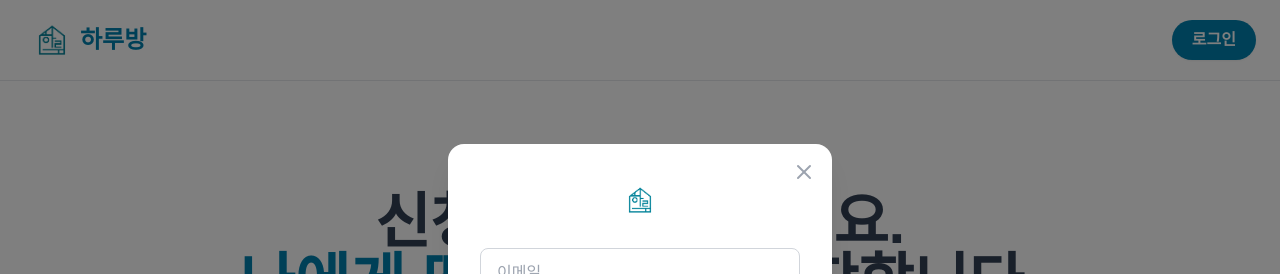
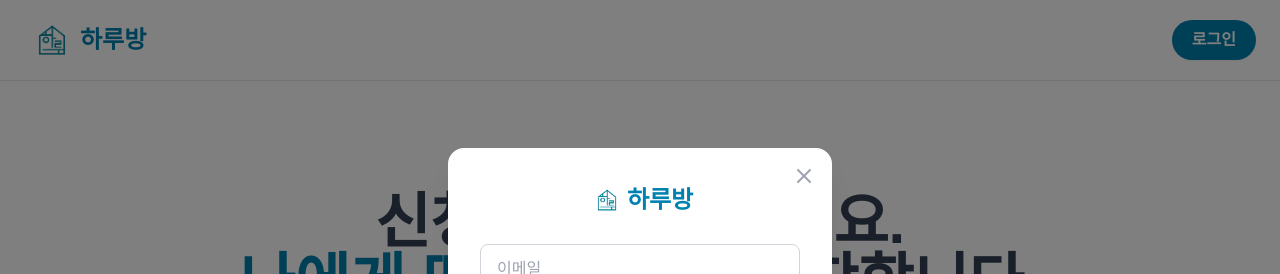
Before and after one commit to 0jae0517/harubangFront, a React (Vite) app: page / in a window 1280 px wide. Both pictures are taken after a click on the button "로그인". Shown: the top 274 px of the page. Built offline with nearby package versions, Linux system fonts and the light colour scheme; a web font is replaced by a local one.

Commit message:
Update LoginModal.tsx

```diff
--- a/src/components/LoginModal.tsx
+++ b/src/components/LoginModal.tsx
@@ -32,9 +32,9 @@ const LoginModal: React.FC<LoginModalProps> = ({ isOpen, onClose }) => {
             <button onClick={onClose} className="absolute top-4 right-4 text-gray-400 hover:text-gray-600">
                 <svg xmlns="http://www.w3.org/2000/svg" width="24" height="24" viewBox="0 0 24 24" fill="none" stroke="currentColor" strokeWidth="2" strokeLinecap="round" strokeLinejoin="round"><line x1="18" y1="6" x2="6" y2="18"></line><line x1="6" y1="6" x2="18" y2="18"></line></svg>
             </button>
-            <div className="text-center mb-6">
-                 <img src={harubangLogo} alt="하루방 로고" className="h-12 w-auto mx-auto mb-2" />
-
+            <div className="flex items-center justify-center gap-0 mb-6">
+                 <img src={harubangLogo} alt="하루방 로고" className="h-10 w-auto" />
+                 <span className="text-2xl font-bold text-harubang-blue">하루방</span>
             </div>
             <form className="space-y-4">
                 <div><input type="email" placeholder="이메일" className="w-full px-4 py-3 border border-gray-300 rounded-lg focus:outline-none focus:ring-2 focus:ring-harubang-blue" /></div>
```
